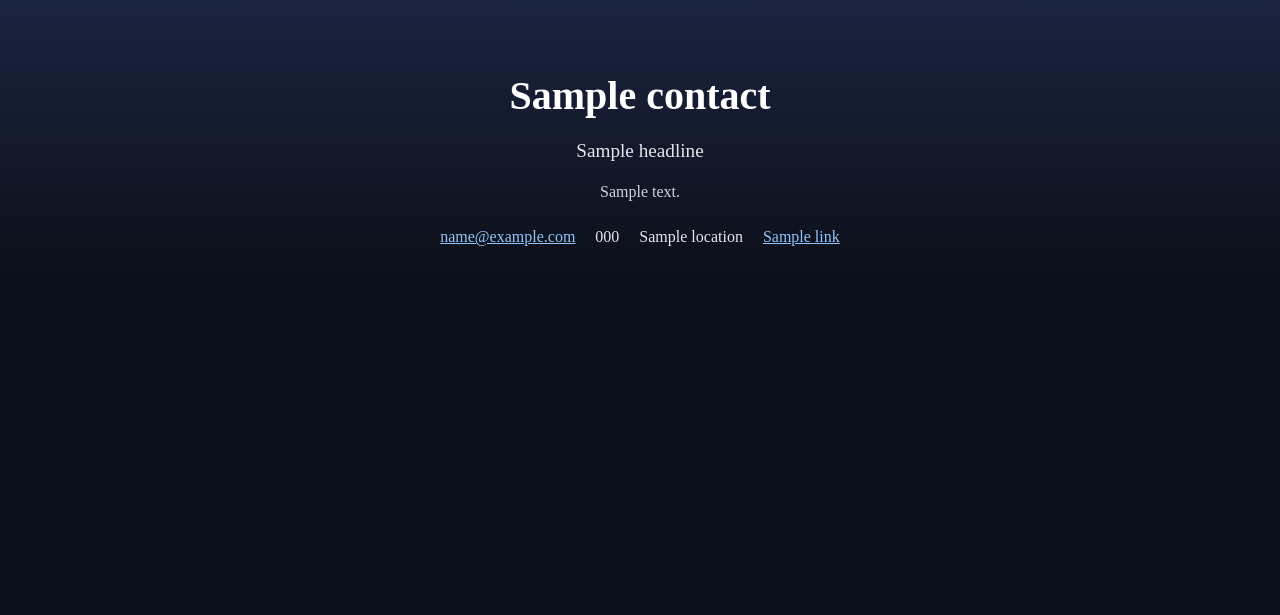
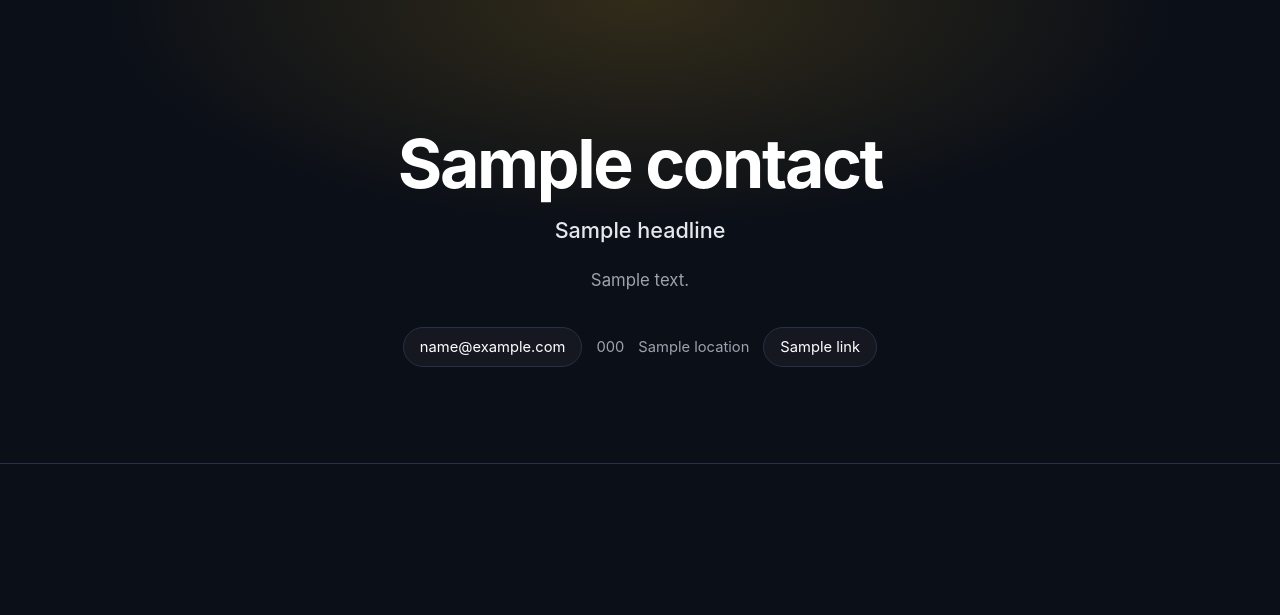
Before and after one commit to umarw345-alt/DevOppers, a Python web app: template backend/portfolio/templates/dark/index.html in a window 1280 px wide. Shown: the top 615 px of the page. Run offline with Jinja, Linux system fonts and the light colour scheme; the template is opened without the code that fills it: most values are stand-ins (such as "Sample title", 1, 10 or a date in 2020).

Commit message:
dark template updated

```diff
--- a/backend/portfolio/templates/dark/index.html
+++ b/backend/portfolio/templates/dark/index.html
@@ -2,10 +2,12 @@
 {% import "_sections.html" as s %}
 {% block body %}
 <header class="hero">
-  <h1>{{ resume.contact.name }}</h1>
-  {{ s.headline(resume.contact) }}
-  {% if resume.summary %}<p class="tagline">{{ resume.summary }}</p>{% endif %}
-  {{ s.contact_list(resume.contact) }}
+  <div class="hero-inner">
+    <h1>{{ resume.contact.name }}</h1>
+    {{ s.headline(resume.contact) }}
+    {% if resume.summary %}<p class="tagline">{{ resume.summary }}</p>{% endif %}
+    {{ s.contact_list(resume.contact) }}
+  </div>
 </header>
 <main>
   {% for name in sections if name != "summary" %}{{ s.section(name, resume) }}{% endfor %}
--- a/backend/portfolio/templates/dark/style.css
+++ b/backend/portfolio/templates/dark/style.css
@@ -1,56 +1,175 @@
+:root {
+  --accent: #fbbf24;
+  --page: #0b0f17;
+  --card: #151b28;
+  --line: #263046;
+  --text: #e5e7eb;
+  --bright: #ffffff;
+  --muted: #9ca3af;
+  --font-heading: Inter, system-ui, sans-serif;
+  --font-body: Inter, system-ui, sans-serif;
+}
+
 * { box-sizing: border-box; }
 
 body {
   margin: 0;
   font-family: var(--font-body);
-  line-height: 1.6;
-  color: #e5e7eb;
-  background: #0b0f17;
+  font-size: 16px;
+  line-height: 1.65;
+  color: var(--text);
+  background: var(--page);
+  -webkit-font-smoothing: antialiased;
 }
 
+::selection { background: var(--accent); color: var(--page); }
+
+h1, h2, h3 { font-family: var(--font-heading); }
+
+/* Hero: the glow is decorative; text on it is white or light gray, never the accent */
+
 .hero {
-  padding: 64px 16px 40px;
+  position: relative;
+  overflow: hidden;
+  padding: 88px 20px 64px;
   text-align: center;
-  background: linear-gradient(180deg, #1b2440 0%, #0b0f17 100%);
+  border-bottom: 1px solid var(--line);
+  background:
+    radial-gradient(60% 70% at 50% 0%, color-mix(in srgb, var(--accent) 16%, transparent), transparent 70%),
+    var(--page);
 }
 
-h1 { margin: 0; font-size: 2.5rem; color: #ffffff; }
-.tagline { max-width: 560px; margin: 12px auto 20px; color: #cbd5e1; }
+.hero-inner { position: relative; max-width: 720px; margin: 0 auto; }
+
+h1 {
+  margin: 0;
+  font-size: clamp(2.5rem, 9vw, 4.25rem);
+  font-weight: 700;
+  line-height: 1.05;
+  letter-spacing: -0.035em;
+  color: var(--bright);
+}
+
+.headline {
+  margin: 14px 0 0;
+  font-size: clamp(1.1rem, 3.5vw, 1.35rem);
+  font-weight: 500;
+  color: var(--text);
+}
+
+.tagline { max-width: 560px; margin: 18px auto 0; color: var(--muted); font-size: 1.05rem; }
+
+.contact {
+  list-style: none;
+  margin: 32px 0 0;
+  padding: 0;
+  display: flex;
+  flex-wrap: wrap;
+  justify-content: center;
+  align-items: center;
+  gap: 10px 14px;
+  font-size: 0.92rem;
+  color: var(--muted);
+}
+.contact a {
+  display: inline-block;
+  padding: 7px 16px;
+  color: var(--bright);
+  text-decoration: none;
+  background: rgba(255, 255, 255, 0.04);
+  border: 1px solid var(--line);
+  border-radius: 999px;
+  transition: border-color 0.2s, background 0.2s;
+}
+.contact a:hover { border-color: var(--accent); background: rgba(255, 255, 255, 0.08); }
+
+/* Sections, numbered 01, 02, ... */
 
 main {
-  max-width: 900px;
+  max-width: 960px;
   margin: 0 auto;
-  padding: 0 16px 64px;
+  padding: 16px 20px 96px;
+  counter-reset: section;
 }
 
-h2 { margin: 40px 0 16px; font-size: 1.1rem; color: var(--accent); }
-h3 { margin: 0; font-size: 1.05rem; color: #ffffff; }
+section { margin-top: 64px; }
 
-a { color: #93c5fd; }
+h2 {
+  margin: 0 0 20px;
+  font-size: 0.8rem;
+  font-weight: 600;
+  letter-spacing: 0.16em;
+  text-transform: uppercase;
+  color: var(--accent);
+}
+h2::before {
+  counter-increment: section;
+  content: counter(section, decimal-leading-zero) "  /  ";
+  color: var(--muted);
+  white-space: pre;
+}
 
-.contact { list-style: none; padding: 0; margin: 0; display: flex; flex-wrap: wrap; justify-content: center; gap: 6px 20px; }
+/* Cards */
 
-.entries, .projects { display: grid; gap: 16px; }
-.entries h2, .projects h2 { margin-bottom: 0; }
+.entries, .projects { display: grid; gap: 14px; }
+.entries h2, .projects h2 { margin-bottom: 6px; }
 
 .entry {
-  background: #151b28;
-  border: 1px solid #263046;
-  border-radius: 12px;
-  padding: 20px;
+  padding: 22px 24px;
+  background: var(--card);
+  border: 1px solid var(--line);
+  border-radius: 16px;
+  transition: border-color 0.2s, transform 0.2s;
 }
-.entry-head { display: flex; flex-wrap: wrap; justify-content: space-between; gap: 4px 12px; }
-.entry-org { margin: 2px 0 0; color: #9ca3af; }
-.dates { color: #9ca3af; font-size: 0.9rem; }
-.entry ul { margin: 8px 0 0; padding-left: 20px; }
+.entry:hover { border-color: color-mix(in srgb, var(--accent) 55%, var(--line)); }
 
-.skill-list { list-style: none; padding: 0; margin: 0; display: flex; flex-wrap: wrap; gap: 8px; }
-.skill-list li { background: #1f2937; border: 1px solid #374151; border-radius: 6px; padding: 4px 12px; }
+.entry-head { display: flex; flex-wrap: wrap; justify-content: space-between; align-items: baseline; gap: 4px 16px; }
+h3 { margin: 0; font-size: 1.1rem; font-weight: 600; color: var(--bright); letter-spacing: -0.01em; }
+.dates { font-size: 0.85rem; color: var(--muted); font-variant-numeric: tabular-nums; white-space: nowrap; }
+.entry-org { margin: 2px 0 0; color: var(--muted); }
+.entry > p:not(.entry-org) { margin: 6px 0 0; color: var(--muted); }
+
+.entry ul { margin: 12px 0 0; padding-left: 18px; }
+.entry li { margin-top: 5px; }
+.entry li::marker { color: var(--accent); }
+
+a { color: var(--accent); text-underline-offset: 3px; }
+a:focus-visible { outline: 2px solid var(--accent); outline-offset: 3px; border-radius: 4px; }
+
+.projects .entry:hover { transform: translateY(-3px); }
+.projects h3 a { color: var(--bright); text-decoration: none; }
+.projects h3 a::after { content: " ↗"; color: var(--accent); }
+.projects h3 a:hover { color: var(--accent); }
+
+/* Skills */
+
+.skill-list { list-style: none; margin: 0; padding: 0; display: flex; flex-wrap: wrap; gap: 8px; }
+.skill-list li {
+  padding: 6px 14px;
+  font-size: 0.9rem;
+  color: var(--text);
+  background: var(--card);
+  border: 1px solid var(--line);
+  border-radius: 10px;
+}
 
 @media (min-width: 768px) {
-  .entries, .projects { grid-template-columns: 1fr 1fr; }
-  .entries h2, .projects h2 { grid-column: 1 / -1; }
+  .hero { padding: 128px 32px 96px; }
+  main { padding: 24px 32px 128px; }
+  .projects { grid-template-columns: 1fr 1fr; }
+  .projects h2, .projects .entry:only-of-type { grid-column: 1 / -1; }
 }
 
-.headline { margin: 8px 0 0; font-size: 1.2rem; color: var(--accent); }
-h1, h2, h3 { font-family: var(--font-heading); }
+@media (prefers-reduced-motion: reduce) {
+  .entry, .contact a { transition: none; }
+  .projects .entry:hover { transform: none; }
+}
+
+@media print {
+  :root { --page: #ffffff; --card: #ffffff; --line: #d1d5db; --text: #111827; --bright: #111827; --muted: #4b5563; --accent: #111827; }
+  .hero { background: none; padding: 0 0 16px; }
+  .contact a { padding: 0; border: 0; background: none; }
+  main { padding: 0; }
+  section { margin-top: 24px; }
+  .entry { break-inside: avoid; }
+}
```
